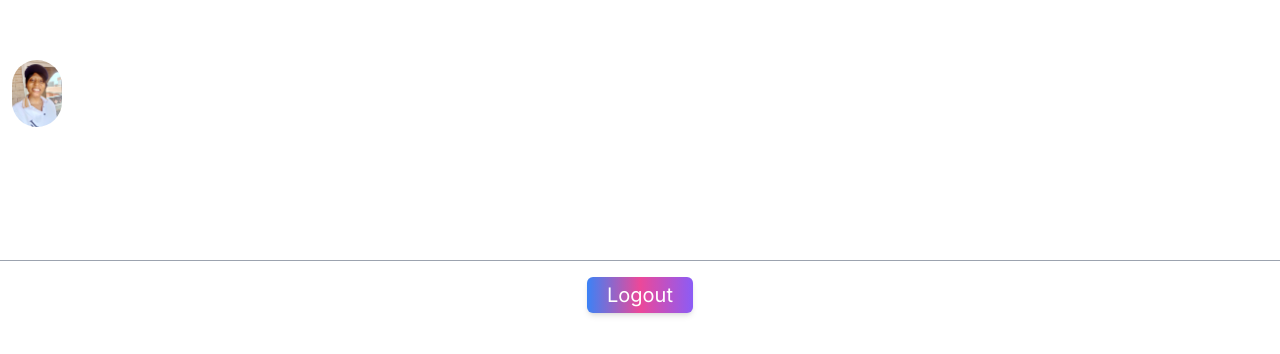
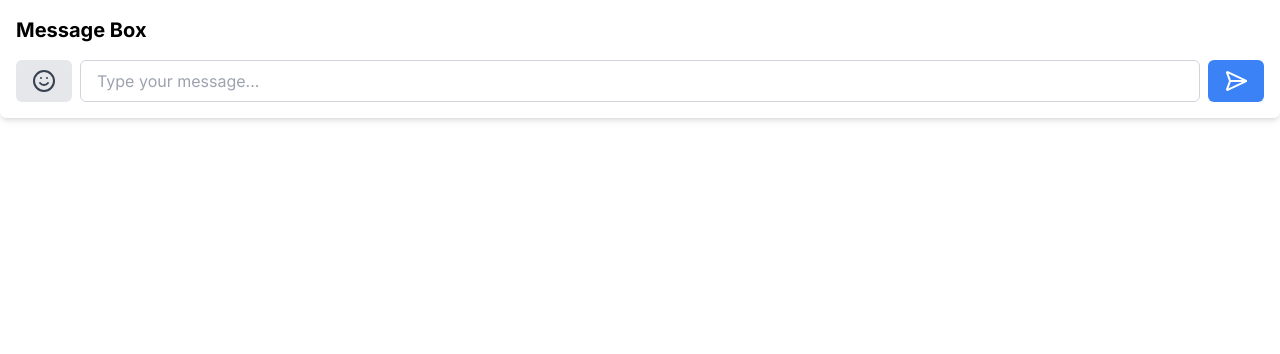
Before and after one commit to EwiJosepha/synapse, a Next.js app: page / in a window 1280 px wide. Shown: the top 354 px of the page. Built offline with nearby package versions, Linux system fonts and the light colour scheme.

Commit message:
create input field for sending messages

```diff
--- a/src/app/page.tsx
+++ b/src/app/page.tsx
@@ -1,9 +1,13 @@
+import MessageBox from "@/core/components/organisms/messageBox";
 import UsersProfile from "./(users-profile)/usersProfile/page";
 
 export default function Home() {
   return (
     <main className="">
-      <UsersProfile />
+      {/* <UsersProfile /> */}
+
+   <MessageBox />
+
     </main>
   );
 }
--- /dev/null
+++ b/src/core/components/organisms/messageBox.tsx
@@ -0,0 +1,107 @@
+"use client"
+
+import React, { useState } from 'react';
+import { SendHorizonal, Smile } from 'lucide-react';
+
+interface Message {
+  id: number;
+  text: string;
+  emoji: string | null;
+}
+
+const emojiList = [
+  '😀', '😃', '😄', '😁', '😆', '😅', '😂', '🤣', '🥲', '☺️',
+  '😊', '😇', '🙂', '🙃', '😉', '😌', '😍', '🥰', '😘', '😗',
+  '😙', '😚', '😋', '😛', '😝', '😜', '🤪', '🤨', '🧐', '🤓',
+  '😎', '🥸', '🤩', '🥳', '😏', '😒', '😞', '😔', '😟', '😕',
+  '🙁', '☹️', '😣', '😖', '😫', '😩', '🥺', '😢', '😭', '😤',
+  '😠', '😡', '🤬', '🤯', '😳', '🥵', '🥶', '😱', '😨', '😰',
+  '😥', '😓', '🤗', '🤔', '🤭', '🤫', '🤥', '😶', '😐', '😑',
+  '😬', '🙄', '😯', '😦', '😧', '😮', '😲', '🥱', '😴', '🤤',
+  '😪', '😵', '🤕', '🤒', '🤮', '🤢', '🥴', '😷', '🤧', '🤳',
+  '💩', '👻', '💀', '☠️', '👽', '👾', '🤖', '🎃', '😺', '😸',
+  '😹', '😻', '😼', '😽', '🙀', '😿', '😾'
+];
+
+
+const MessageBox: React.FC = () => {
+  const [messages, setMessages] = useState<Message[]>([]);
+  const [newMessage, setNewMessage] = useState('');
+  const [newEmoji, setNewEmoji] = useState<string | null>(null);
+  const [showEmojiPicker, setShowEmojiPicker] = useState(false);
+
+  const handleSendMessage = () => {
+    if (newMessage.trim()) {
+      setMessages([
+        ...messages,
+        { id: messages.length, text: `${newMessage.trim()} ${newEmoji ?? ''}`, emoji: newEmoji },
+      ]);
+      setNewMessage('');
+      setNewEmoji(null);
+    }
+  };
+
+  const handleEmojiClick = (emoji: string) => {
+    setNewMessage(newMessage.trim() + ' ' + emoji);
+    setNewEmoji(emoji);
+    setShowEmojiPicker(false);
+  };
+
+  const toggleEmojiPicker = () => {
+    setShowEmojiPicker(!showEmojiPicker);
+  };
+
+  return (
+    <div className="bg-white shadow-md rounded-md p-4">
+      <h2 className="text-xl font-bold mb-4">Message Box</h2>
+      <div className="space-y-2">
+        {messages.map((message) => (
+          <div
+            key={message.id}
+            className={`px-4 py-2 rounded-md ${message.id % 2 === 0 ? 'bg-gray-100' : 'bg-gray-200'}`}
+          >
+            {message.text}{' '}
+            {message.emoji && <span className="text-2xl">{message.emoji}</span>}
+          </div>
+        ))}
+
+      </div>
+      <div className="mt-4 flex space-x-2 relative">
+        <button
+          onClick={toggleEmojiPicker}
+          className="bg-gray-200 hover:bg-gray-300 text-gray-700 font-bold py-2 px-4 rounded-md focus:outline-none focus:ring-2 focus:ring-blue-500"
+        >
+          <Smile />
+        </button>
+        <input
+          type="text"
+          value={newMessage}
+          onChange={(e) => setNewMessage(e.target.value)}
+          placeholder="Type your message..."
+          className="flex-1 px-4 py-2 border border-gray-300 rounded-md focus:outline-none focus:ring-2 focus:ring-blue-500"
+        />
+        {showEmojiPicker && (
+          <div className="absolute bg-white shadow-lg rounded-md p-2 z-10 grid grid-cols-8 gap-2">
+            {emojiList.map((emoji, index) => (
+              <button
+                key={index}
+                onClick={() => handleEmojiClick(emoji)}
+                className="text-2xl hover:bg-gray-200 rounded-md p-2"
+              >
+                {emoji}
+              </button>
+            ))}
+          </div>
+        )}
+        <button
+          onClick={handleSendMessage}
+          className="bg-blue-500 hover:bg-blue-600 text-white font-bold py-2 px-4 rounded-md focus:outline-none focus:ring-2 focus:ring-blue-500"
+        >
+          <SendHorizonal />
+        </button>
+      </div>
+    </div>
+  );
+};
+
+export default MessageBox;
```
Also changed, not shown: src/app/messageBox/page.tsx (added).
